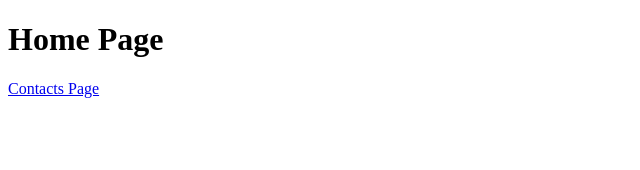
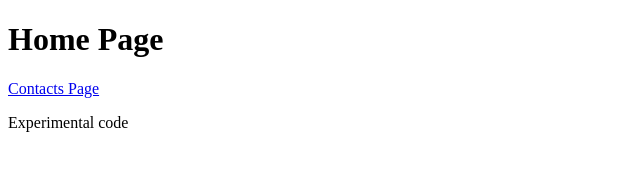
Before and after one commit to dorinesinenco/album-photo-2021, a plain HTML site: page index.html in a window 1280 px wide. Shown: the whole page, without its empty margins (0-640 px from the left). Drawn offline with Linux system fonts and the light colour scheme.

Commit message:
Experiment with <p>

```diff
--- a/index.html
+++ b/index.html
@@ -7,5 +7,7 @@
     <h1>Home Page</h1>
     <a href="contacts-page.html">Contacts Page</a>
     <!-- <xxxyyyzzz></xxxyyyzzz> WTH ? -->
+
+    <p>Experimental code</p>
 </body>
 </html>
```
